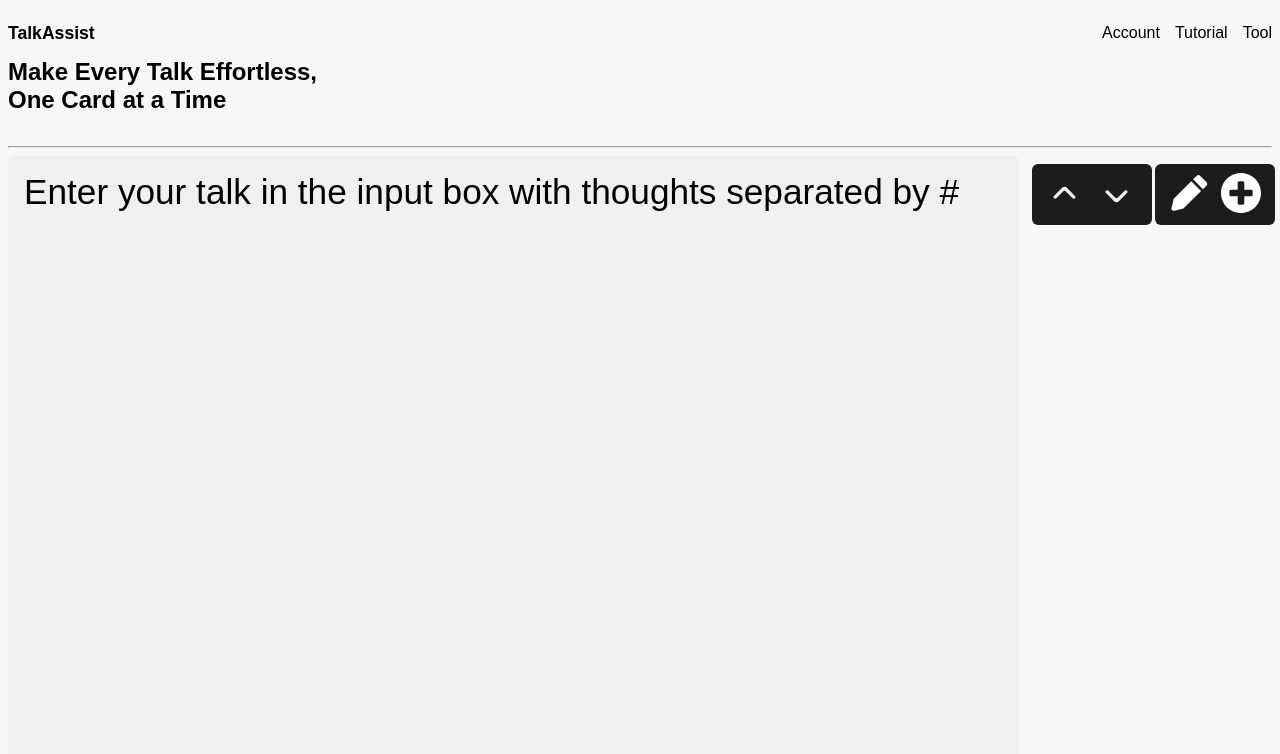
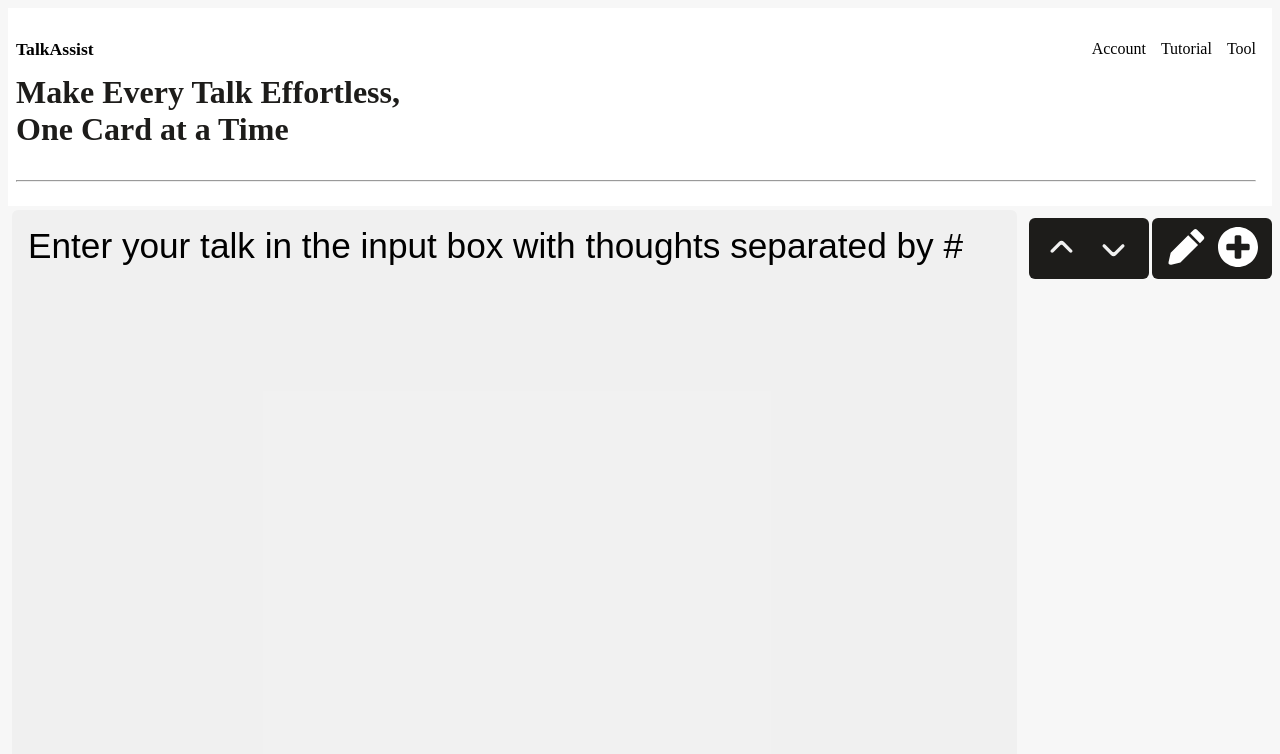
Before and after one commit to AustinMaturure/TalkAssist, a React (Vite) app in the folder Frontend/: page / in a window 1280 px wide. Shown: the top 754 px of the page. Built offline with nearby package versions, Linux system fonts and the light colour scheme; a web font is replaced by a local one.

Commit message:
Added Navbar and Homepage

```diff
--- a/Frontend/src/App.css
+++ b/Frontend/src/App.css
@@ -9,6 +9,8 @@
   grid-template-columns: 80% 20%;
   background-color: #f7f7f7;
   gap: 0.5rem;
+  padding: 0.25rem;
+  box-sizing: border-box;
 }
 
 .talk-title {
--- a/Frontend/src/home.css
+++ b/Frontend/src/home.css
@@ -2,8 +2,17 @@
   position: sticky;
   top: 0;
   z-index: -1;
+  font-family: "Cabinet Grotesk";
+  background-color: white;
+  padding: 1rem;
+  padding-left: 0.5rem;
 }
 
 .hero-text {
   margin-bottom: 2rem;
 }
+
+.hero-text h1 {
+  font-size: 2rem;
+  color: #1d1c1a;
+}
--- a/Frontend/src/navbar.css
+++ b/Frontend/src/navbar.css
@@ -13,3 +13,7 @@ nav ul {
   justify-content: space-between;
   gap: 15px;
 }
+
+nav ul {
+  cursor: pointer;
+}
```
Also changed, not shown: Frontend/src/script.js (added, +24 -0 lines), 1 other file (tests, documents, lock files or other folders).
